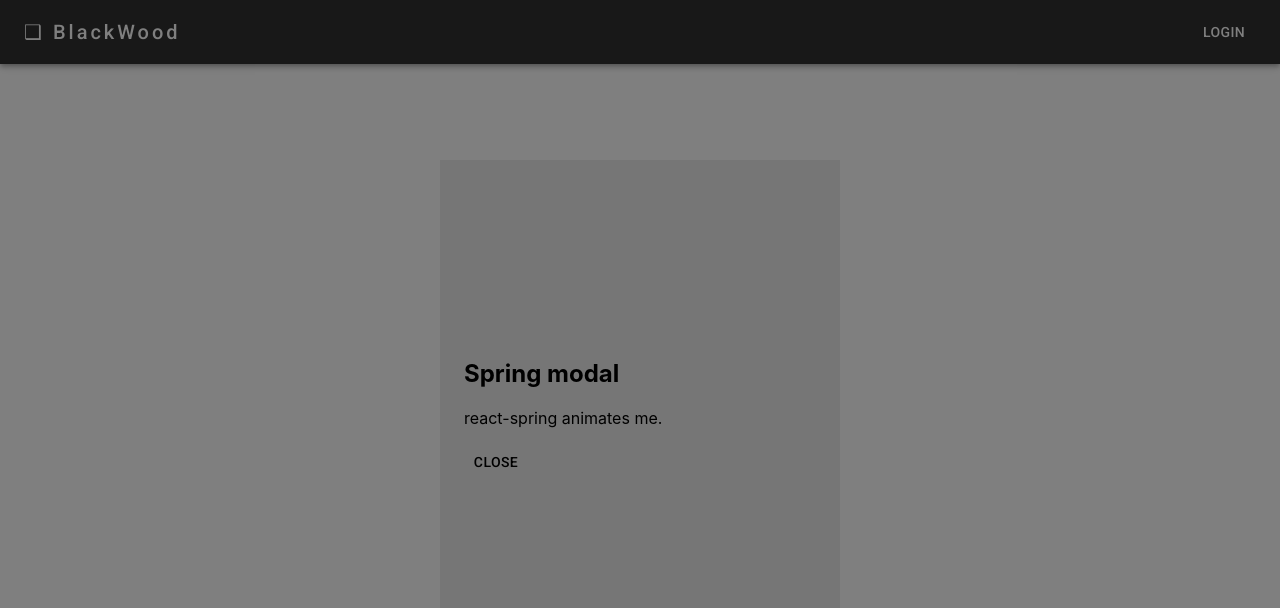
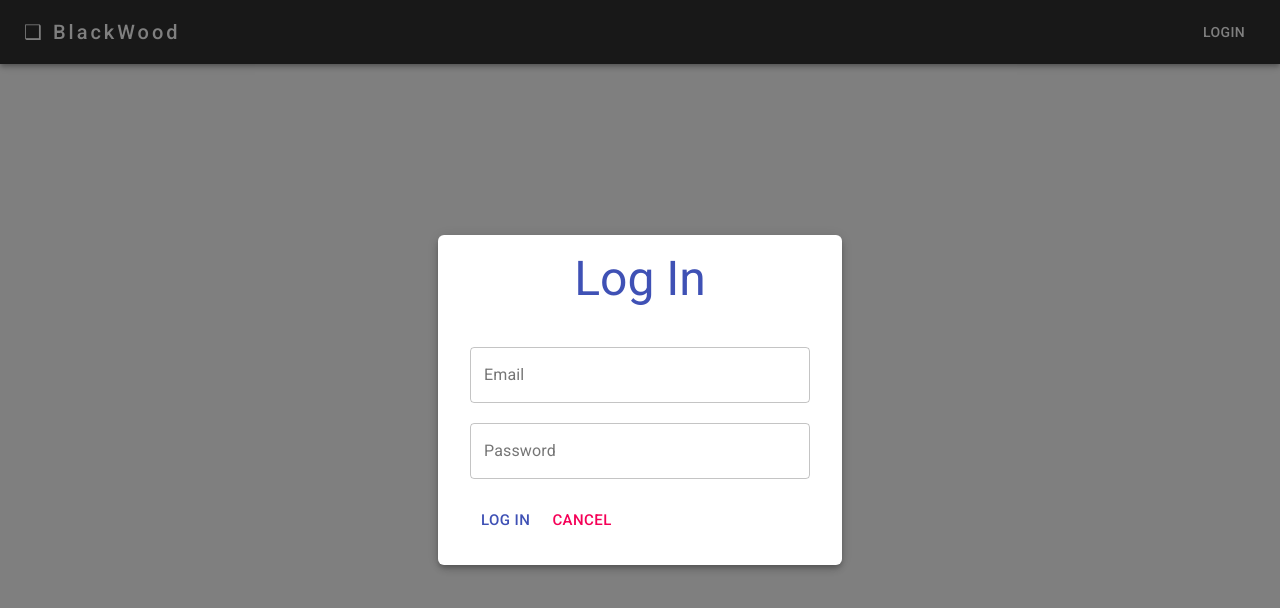
Before and after one commit to IlyaKrapivnoy/material_ui_responsive_site_1, a React (Create React App) app: page / in a window 1280 px wide. Both pictures are taken after a click on the button "LOGIN". Shown: the top 608 px of the page. Built offline with nearby package versions, Linux system fonts and the light colour scheme.

Commit message:
add styles and funcs to midal window

```diff
--- /dev/null
+++ b/src/components/Form.jsx
@@ -0,0 +1,42 @@
+import { TextField, makeStyles, Typography, Button } from '@material-ui/core';
+import React, { useState } from 'react';
+
+const useStyles = makeStyles((theme) => ({
+    formItem: {
+        marginBottom: 20,
+        width: '100%',
+    },
+    logIn: {
+        color: theme.palette.primary.main,
+        marginBottom: 40,
+        textAlign: 'center',
+    },
+}));
+
+const Form = () => {
+    const classes = useStyles();
+
+    return (
+        <>
+            <Typography variant='h3' className={classes.logIn}>
+                Log In
+            </Typography>
+            <form className={classes.form} noValidate autoComplete='off'>
+                <TextField
+                    className={classes.formItem}
+                    id='outlined-basic'
+                    label='Email'
+                    variant='outlined'
+                />
+                <TextField
+                    className={classes.formItem}
+                    id='outlined-basic'
+                    label='Password'
+                    variant='outlined'
+                />
+            </form>
+        </>
+    );
+};
+
+export default Form;
--- a/src/components/Header.jsx
+++ b/src/components/Header.jsx
@@ -8,6 +8,8 @@ import {
     Typography,
 } from '@material-ui/core';
 import { useState } from 'react';
+import { Box } from '@material-ui/core';
+import Form from './Form';
 
 const useStyles = makeStyles((theme) => ({
     nav: {
@@ -32,13 +34,23 @@ const useStyles = makeStyles((theme) => ({
         },
     },
     modal: {
-        backgroundColor: '#eee',
         display: 'flex',
         alignItems: 'center',
         justifyContent: 'center',
-        width: 400,
-        height: 500,
         margin: '0 auto',
+    },
+    paper: {
+        position: 'absolute',
+        width: 340,
+        backgroundColor: theme.palette.background.paper,
+        boxShadow: theme.shadows[5],
+        padding: theme.spacing(2, 4, 3),
+        borderRadius: '6px',
+    },
+    logIn: {
+        color: theme.palette.primary.main,
+        marginBottom: 40,
+        textAlign: 'center',
     },
 }));
 
@@ -67,32 +79,31 @@ const Header = () => {
                     <Button color='inherit' onClick={handleOpen}>
                         Login
                     </Button>
-                    {/* <Modal className={classes.modal}></Modal> */}
-                    <Modal
-                        style={{
-                            top: '20%',
-                        }}
-                        aria-labelledby='spring-modal-title'
-                        aria-describedby='spring-modal-description'
-                        className={classes.modal}
-                        open={openModal}
-                        // onClose={handleClose}
-                        closeAfterTransition
-                        // BackdropComponent={Backdrop}
-                        BackdropProps={{
-                            timeout: 500,
-                        }}
-                    >
+                    <Modal className={classes.modal} open={openModal}>
                         <Container>
-                            <div className={classes.paper}>
-                                <h2 id='spring-modal-title'>Spring modal</h2>
-                                <p id='spring-modal-description'>
-                                    react-spring animates me.
-                                </p>
-                                <Button color='inherit' onClick={handleClose}>
-                                    Close
-                                </Button>
-                            </div>
+                            <Box
+                                display='flex'
+                                alignItems='center'
+                                justifyContent='center'
+                            >
+                                <div className={classes.paper}>
+                                    <Form />
+                                    <Button
+                                        color='primary'
+                                        onClick={handleClose}
+                                        size='large'
+                                    >
+                                        Log in
+                                    </Button>
+                                    <Button
+                                        color='secondary'
+                                        onClick={handleClose}
+                                        size='large'
+                                    >
+                                        Cancel
+                                    </Button>
+                                </div>
+                            </Box>
                         </Container>
                     </Modal>
                 </Toolbar>
```
